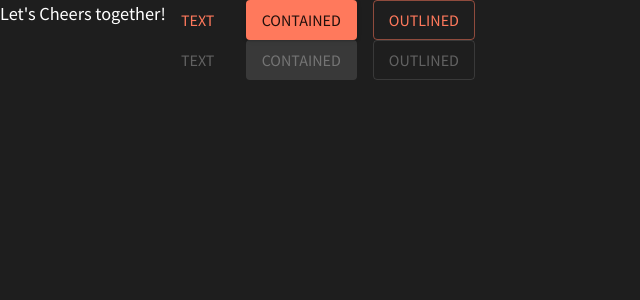
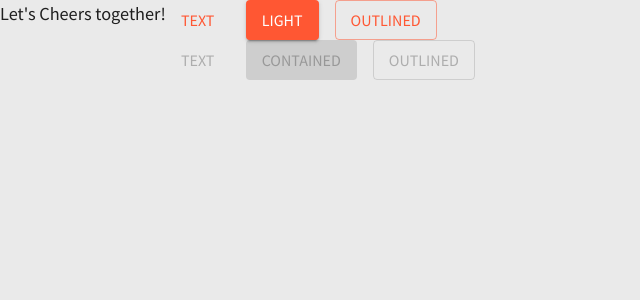
Before and after one commit to nu5rim3/cheers-dashboard, a React (Create React App) app: page / in a window 1280 px wide. Shown: the top 300 px of the page, without its empty margins (0-640 px from the left). Built offline with nearby package versions, Linux system fonts and the light colour scheme.

Commit message:
Updated with theme toggle button

```diff
--- a/src/App.tsx
+++ b/src/App.tsx
@@ -3,7 +3,7 @@ import { ColorModeContext, useMode } from './theme';
 import { Box, Button, CssBaseline, Stack, ThemeProvider } from '@mui/material';
 function App() {
 
-  const [theme, colorMode] = useMode();
+  const [theme, colorMode, mode] = useMode();
 
   return (
     <ColorModeContext.Provider value={colorMode}>
@@ -15,7 +15,7 @@ function App() {
           <Box>
             <Stack spacing={2} direction='row'>
               <Button variant="text">Text</Button>
-              <Button variant="contained" color='primary'>Contained</Button>
+              <Button variant="contained" color='primary' onClick={() => colorMode.toggleColorMode()}>{mode}</Button>
               <Button variant="outlined">Outlined</Button>
             </Stack>
             <Stack spacing={2} direction='row'>
--- a/src/theme/index.tsx
+++ b/src/theme/index.tsx
@@ -204,7 +204,7 @@ export const ColorModeContext = createContext({
 
 export const useMode = () => {
 
-    const [mode, setMode] = useState<PaletteMode>('dark');
+    const [mode, setMode] = useState<PaletteMode>('light');
     const colorMode = useMemo(
       () => ({
         toggleColorMode: () => {
@@ -220,5 +220,5 @@ export const useMode = () => {
       [mode],
     );
 
-    return [theme, colorMode] as const;
+    return [theme, colorMode, mode] as const;
 }
```
